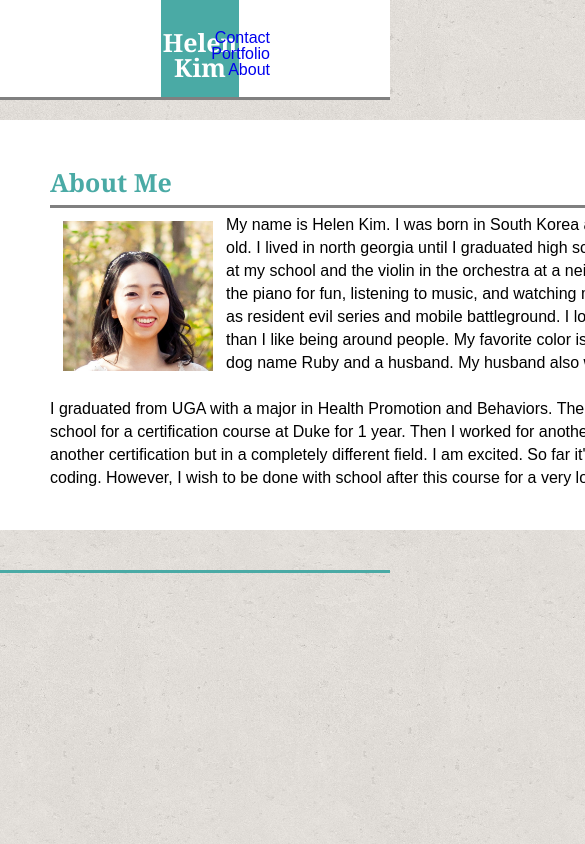
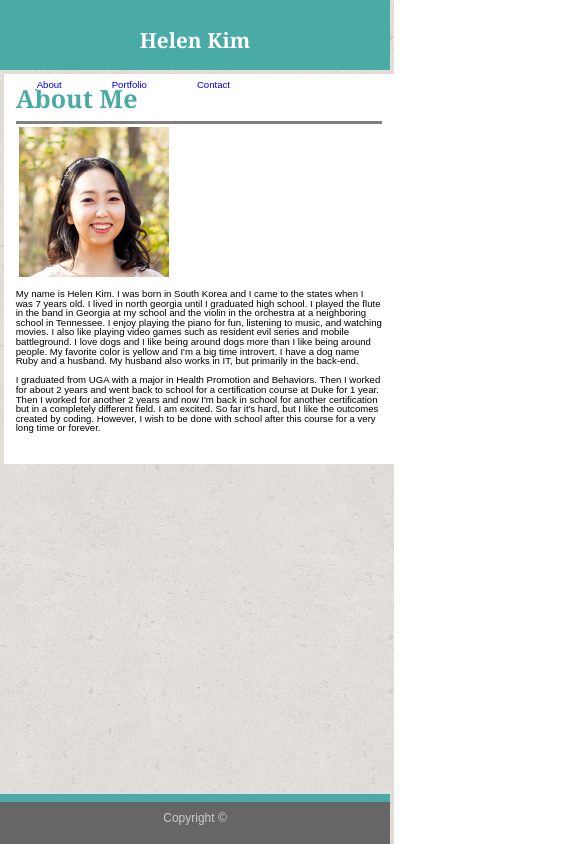
Before and after one commit to HK490/Responsive-Portfolio, a plain HTML site: page index.html in a window 390 px wide. Shown: the top 844 px of the page, 585 px wide, since content can reach past the window. Drawn offline with Linux system fonts and the light colour scheme.

Commit message:
980px, 768px, 640px index.html rough draft

```diff
--- a/assets/css/style.css
+++ b/assets/css/style.css
@@ -3,32 +3,58 @@
 body {
     background-image: url(../images/background.png);
     font-family: 'Arial', 'Helvetica Neue', Helvetica, sans-serif;
-    padding-bottom: 40px;
-    border-bottom: 3px solid #4aaaa5;
 }
 
+footer {
+    padding: 10px;
+    clear: both;
+    font-size: 12px;
+    color: #ffffff;
+    color: #cccccc;
+    text-align: center;
+    background: #666666;
+    border-top: 8px solid #4aaaa5;
+    height: 50px;
+    margin-top: 1%;
+    position: fixed;
+    bottom:0px;
+    margin-left:0;
+    margin-right:0;
+    width: 100%
+  }
+
 .container {
-    height: 100px;
+    height: 70px;
     background: #ffffff;
     border-color: #cccccc;
-    margin-bottom: 20px;
+    margin-bottom: 1%;
     margin-top: 0;
+    margin-left:0;
+    margin-right:0;
     position: relative;
-    padding-right: 80px;
-    padding-left: 110px;
+    padding-right: 120px;
+    padding-left: 11.5%;
     border-bottom: 3px solid gray;
-
-
+    text-align: left;
+    width: 100%;
 }
 
 
 .container2 {
     margin: 0 auto;
-    padding: 50px;
-    width: 960px;
-    height: 410px;
+    padding: 3%;
+    width: 100%;
+    max-width: 960px;
+    height: 390px;
     background: white;
 }
+
+.container3 {
+    width: 100%;
+    max-width: 960px;
+    margin: 0 auto;
+    clear: both;
+  }
 
 h1,
 h2 {
@@ -41,12 +67,12 @@ h1 {
     position: absolute;
     color: white;
     background: #4aaaa5;
-    height: 97px;
+    height: 100%;
     width: 20%;
     text-align: center;
     padding-top: 30px;
-    margin-left: 51px;
 }
+
 
 h2 {
     color: #4aaaa5;
@@ -72,12 +98,14 @@ h2 {
 
 .image {
     float: left;
-    margin: 13px;
+    margin: 1%;
+    width: 150px;
+    height: 150px;
 }
 
 .para {
     padding-top: 5px;
-    line-height: 23px;
+    white-space: pre-line;
 }
 
 .para2 {
@@ -131,3 +159,116 @@ input[type=submit] {
     position: absolute;
     bottom: 20px;
   }
+
+
+
+  @media screen and (max-width:980px) {
+
+    body {
+        width: 0 auto;
+        height: 0 auto;
+        max-width: 980px;
+    }
+
+    .container {
+        padding-left: 3%;
+    }
+
+    .container2 {
+        width: 100%;
+        max-width: 500px;
+        max-height: 260px;
+        margin-right: 70%;
+        margin-left: 3%;
+        margin-bottom: 15%;
+    }
+
+    .para {
+        font-size: 0.6em;
+}
+
+@media screen and (max-width:768px) {
+
+    body {
+        width: 0 auto;
+        height: 0 auto;
+        max-width: 768px;
+    }
+
+    .container2 {
+        margin: 0 auto;
+        padding: 3%;
+        width: 100%;
+        max-width: 700px;
+        height: 390px;
+    }
+
+    h1 {
+        margin-left: 1.5%;
+        font-size: 1.3em;
+    }
+}
+
+
+  @media screen and (max-width:640px) {
+
+    body {
+        width: 0 auto;
+        height: 0 auto;
+        max-width: 640px;
+    }
+
+    .container {
+        background: #ffffff;
+        border-color: #cccccc;
+        margin-bottom: 0px;
+        position: static;
+        border-bottom: 3px solid gray;
+        padding-left: 0%;
+        width:100%;
+        max-width: 640px;
+        height: 70px;
+    }
+
+    .container2 {
+
+        padding: 3%;
+        width: 100%;
+        max-width: 630px;
+        max-height: 650px;
+        margin: 4px;
+
+
+    }
+
+    h1 {
+        height: 6.4%;
+        width: 100%;
+        margin-left: 0%;
+        max-width: 640px;
+        height:70px;
+    }
+
+
+    .clearfix::after {
+        content: "";
+        display: block;
+        clear: both;
+    }
+
+    .about,
+    .port,
+    .contact {
+
+        font-size: 0.6em;
+        background: white;
+        margin-top: 50px;
+    }
+    .image {
+        float: none;
+    }
+
+
+}
+
+  }
--- a/index.html
+++ b/index.html
@@ -25,10 +25,16 @@
    <main>
      <div class="container2">
       <h2>About Me</h2>
-      <img class="image" src="./assets/images/portfolio_image.jpg" width="150"; height="150"; alt="image"/>
+      <img class="image" src="./assets/images/portfolio_image.jpg" alt="image"/>
       <p class="para">My name is Helen Kim.  I was born in South Korea and I came to the states when I was 7 years old.  I lived in north georgia until I graduated high school.  I played the flute in the band in Georgia at my school and the violin in the orchestra at a neighboring school in Tennessee. I enjoy playing the piano for fun, listening to music, and watching movies.  I also like playing video games such as resident evil series and mobile battleground.  I love dogs and I like being around dogs more than I like being around people.  My favorite color is yellow and I'm a big time introvert.  I have a dog name Ruby and a husband.  My husband also works in IT, but primarily in the back-end.<br><br>I graduated from UGA with a major in Health Promotion and Behaviors. Then I worked for about 2 years and went back to school for a certification course at Duke for 1 year.  Then I worked for another 2 years and now I'm back in school for another certification but in a completely different field.  I am excited.  So far it's hard, but I like the outcomes created by coding.  However, I wish to be done with school after this course for a very long time or forever.</p>
    </div>
    </main>
 
+   <footer>
+    <div class="container3">
+      Copyright &copy;
+    </div>
+  </footer>
+
 </body>
 </html>
```
